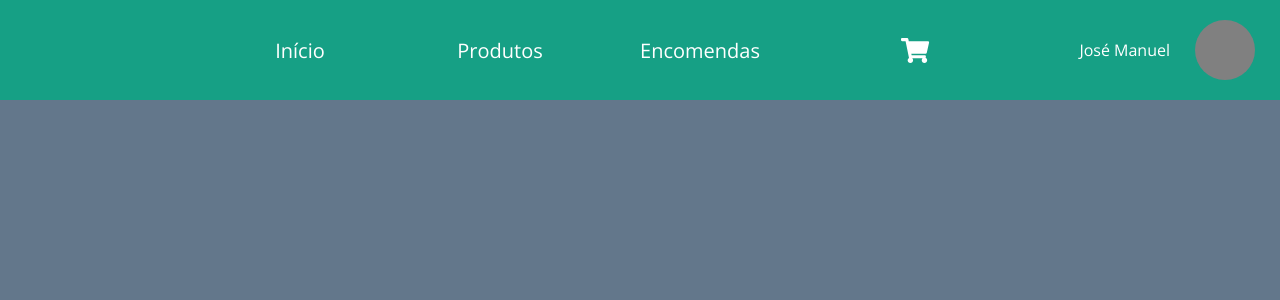
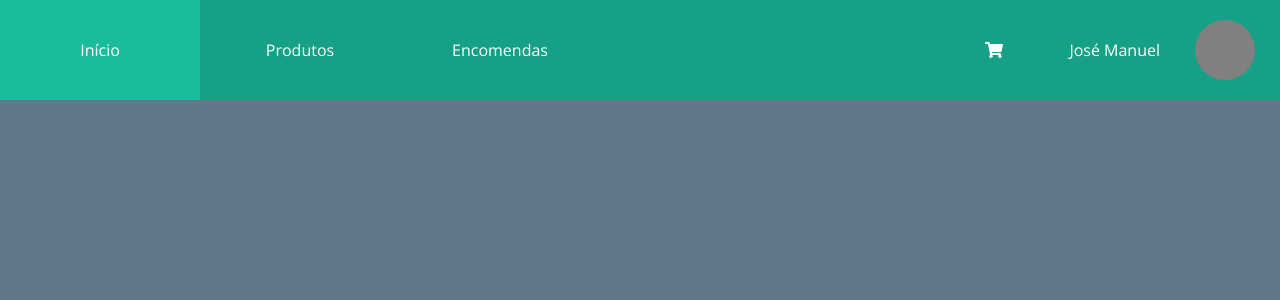
Before and after one commit to iuri3d/phpintro, a PHP site: page / in a window 1280 px wide. Shown: the top 300 px of the page. Run offline with PHP 8.4, Linux system fonts and the light colour scheme; style sheets or scripts are compiled from the project's sources; some libraries are stand-ins or nearby versions.

Commit message:
ajustar navbar

```diff
--- a/src/includes/head.php
+++ b/src/includes/head.php
@@ -4,5 +4,6 @@
   <meta charset="UTF-8">
   <meta name="viewport" content="width=device-width, initial-scale=1.0">
   <title>SuperApp®</title>
+  <link rel="icon" href="favicon.ico" type="image/png"/>
   <link rel="stylesheet" href="/styles/styles.css">
 </head>
--- a/src/includes/home.php
+++ b/src/includes/home.php
@@ -1,15 +1,18 @@
 <body>
     <div class="navbar">
+        <div class="content">
             <div class="links">
-            <div class="filter"></div>
                 <div class="link"><a href="/">Início</a></div>
                 <div class="link"><a href="/">Produtos</a></div>
                 <div class="link"><a href="/">Encomendas</a></div>
             </div>
+            <div class="user">
                 <div class="cart"><i class="fas fa-shopping-cart"></i></div>
                 <div class="profile">
                     <div class="profile-name">José Manuel</div>
                     <div class="profile-image"></div>
+                </div>
+            </div>
         </div>
     </div>
 
--- a/src/styles/_navbar.scss
+++ b/src/styles/_navbar.scss
@@ -1,60 +1,72 @@
 .navbar{
-    position: fixed;
-    height: 100px;
-    width: 100vw;
-    background-color: $navbar-color;
+    position:fixed;
+    width:100%;
+    height:100px;
+    background-color:$navbar-color;
+}
+
+.content{
+    max-width: 1366px;
+    margin:0 auto;
     display:flex;
-    align-items: center;
+    height: 100%;
 }
 
 .links{
-    display: flex;
+    display:flex;
     height: 100%;
 }
 
 .link{
-    display: flex;
-    align-items: center;
-    justify-content: center;
     width: 200px;
     height: 100%;
-    font-size: $text20;
+    color: white;
 
     a{
-        color: $text-color;
-    }
+        width: 100%;
+        height: 100%;
+        display: flex;
+        align-items: center;
+        justify-content: center;
+        color: white;
 
-    &:hover{
-        background-color: $navbar-hover;
+        &:hover{
+            background-color: $navbar-hover;
+        }
     }
 }
 
-.filter{
-    width:200px;
+.user{
+    width: 100%;
+    display: flex;
+    justify-content: flex-end;
+    padding: 0 15px;
 }
 
 .cart{
-    margin: 0 auto;
-    color: $text-color;
-    font-size:25px;
-    text-align: center;
+    width: 100px;
+    height: 100%;
+    display:flex;
+    align-items: center;
+    justify-content: center;
+    color: white;
 }
 
 .profile{
     display: flex;
     align-items: center;
-    justify-content:flex-end;
-    padding: 0 25px;
 }
 
 .profile-name{
-    color: $text-color;
+    color: white;
     padding: 0 25px;
+
 }
 
 .profile-image{
-    width:60px;
+    width: 60px;
     height: 60px;
     border-radius:50%;
-    background-color: grey;
+    background-color:grey;
+    margin: 0 10px;
 }
```
Lines whose indentation alone changed are shown as unchanged.
